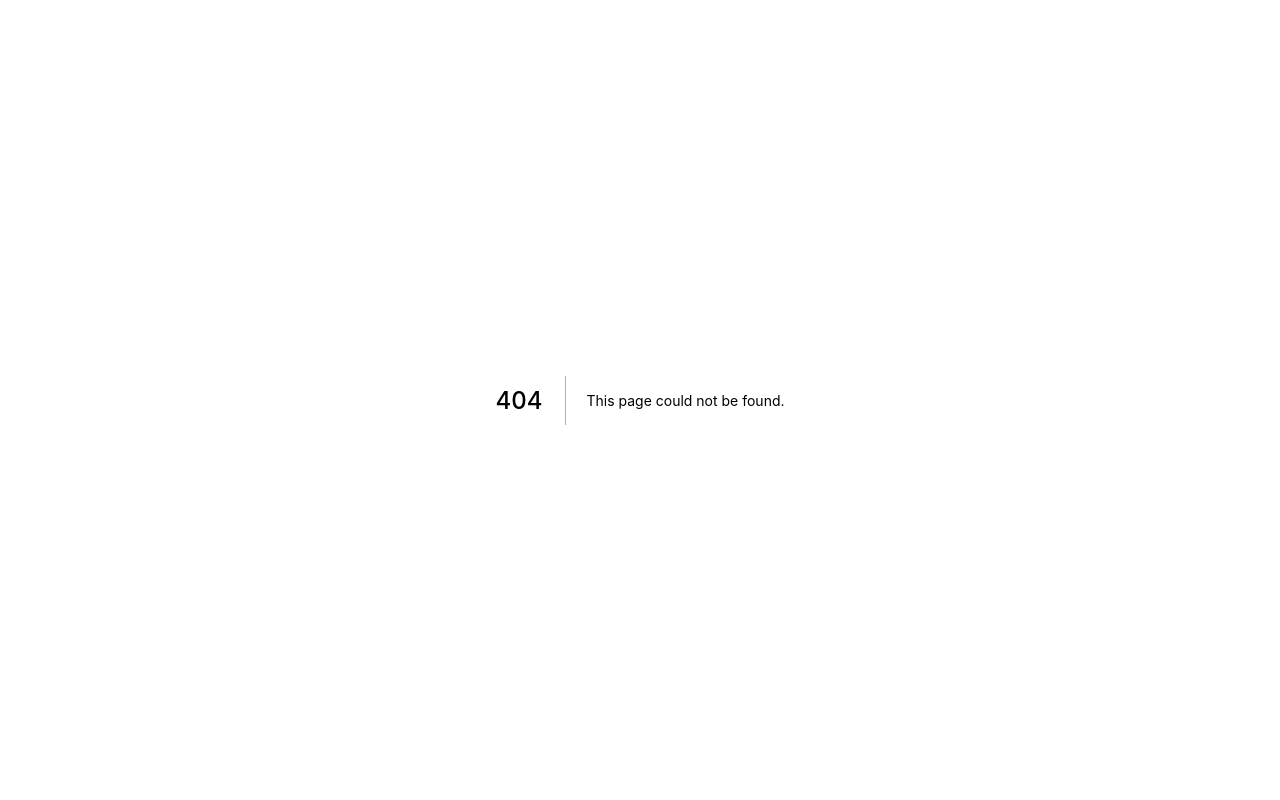
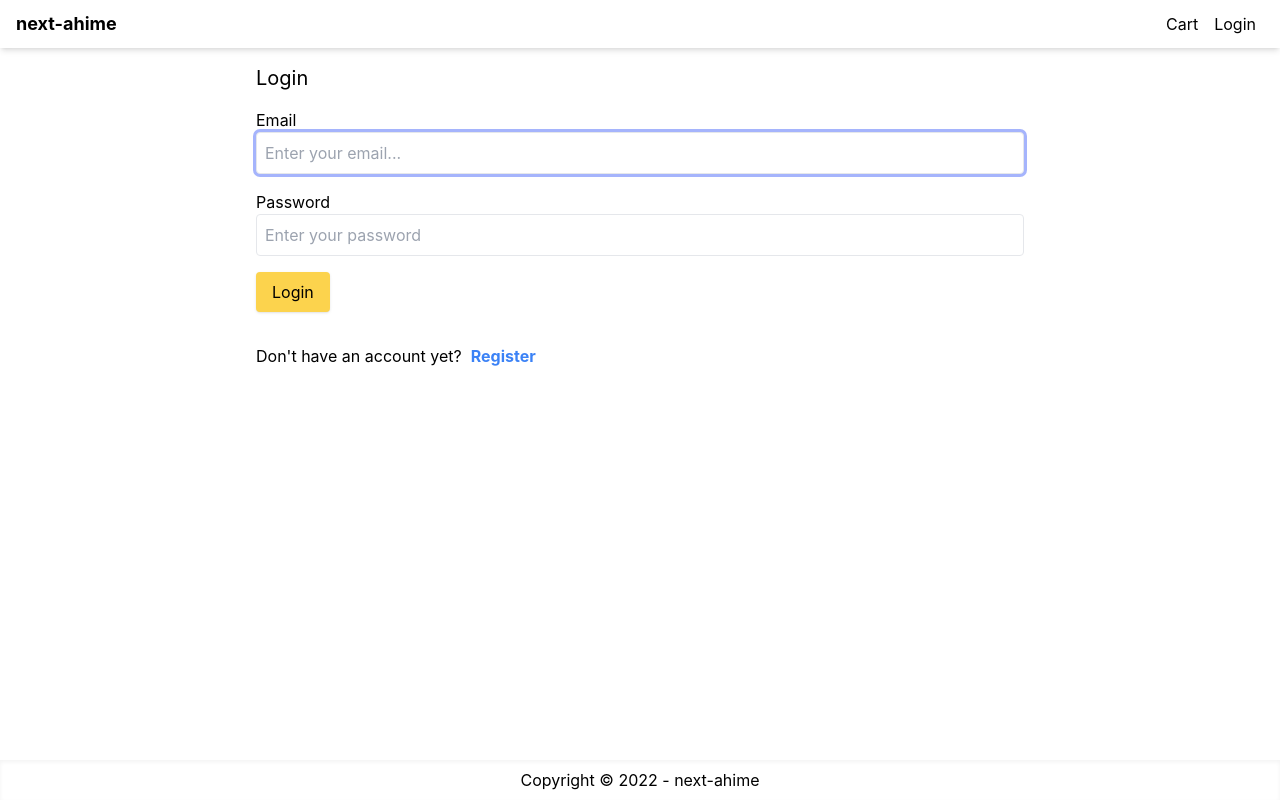
Before and after one commit to YellowFlash2012/next-ahime, a Next.js app: page /login in a window 1280 px wide. Before the commit this address had no page. Built offline with nearby package versions, Linux system fonts and the light colour scheme.

Commit message:
designed and implemented the login component using react-hook-form package for input validation fields but I had to add novalidate to form tag for react-hook-form validation methods to kick in

```diff
--- a/components/Layout.js
+++ b/components/Layout.js
@@ -9,7 +9,7 @@
     const { state, dispatch } = useContext(Store);
     const { cart } = state;
 
-    console.log(cart);
+    // console.log(cart);
 
     useEffect(() => {
         setDate(new Date().getFullYear());
--- a/package.json
+++ b/package.json
@@ -13,7 +13,8 @@
     "js-cookie": "^3.0.1",
     "next": "12.3.1",
     "react": "18.2.0",
-    "react-dom": "18.2.0"
+    "react-dom": "18.2.0",
+    "react-hook-form": "^7.36.1"
   },
   "devDependencies": {
     "@types/react": "^18.0.21",
--- a/pages/cart.js
+++ b/pages/cart.js
@@ -124,7 +124,7 @@
                                 </li>
 
                                 <li>
-                                    <button onClick={()=>router.push('/shipping')} className="primary-button w-full">Checkout</button>
+                                    <button onClick={()=>router.push('login?redirect=/shipping')} className="primary-button w-full">Checkout</button>
                                 </li>
                         </ul>
                     </div>
--- /dev/null
+++ b/pages/login.js
@@ -0,0 +1,89 @@
+import Layout from "../components/Layout";
+import Link from "next/link";
+import { useForm } from "react-hook-form";
+
+const Login = () => {
+    const {
+        register,
+        handleSubmit,
+        formState: { errors },
+    } = useForm();
+
+    const loginHandler = ({ email, password }) => {
+        console.log(email, password);
+    }
+
+    return (
+        <Layout title="login">
+            <form
+                className="mx-auto max-w-screen-md"
+                onSubmit={handleSubmit(loginHandler)}
+            noValidate
+            >
+                <h1 className="mb-4 text-xl">Login</h1>
+
+                <div className="mb-4">
+                    <label htmlFor="email">Email</label>
+                    <input
+                        type="email"
+                        {...register("email", {
+                            required: "Your email address is required!",
+                            pattern: {
+                                value: /^[a-zA-Z0-9_.+-]+@[a-zA-Z0-9-]+\.[a-zA-Z0-9-.]+$/i,
+                                message: "Please enter a valid email address",
+                            },
+                        })}
+                        className="w-full"
+
+                        id="email"
+                        placeholder="Enter your email..."
+                        autoFocus
+                    />
+                    {errors.email && (
+                        <div className="text-red-500">
+                            {errors.email.message}
+                        </div>
+                    )}
+                </div>
+
+                <div className="mb-4">
+                    <label htmlFor="password">Password</label>
+                    <input
+                        type="password"
+                        {...register("password", {
+                            required: "Your password is required",
+                            minLength: {
+                                value: 13,
+                                message:
+                                    "Password should be at least 13 characters",
+                            },
+                        })}
+                        className="w-full"
+
+                        id="password"
+                        placeholder="Enter your password"
+                    />
+                    {errors.password && (
+                        <div className="text-red-500">
+                            {errors.password.message}
+                        </div>
+                    )}
+                </div>
+
+                <div className="mb-4">
+                    <button className="primary-button">Login</button>
+                </div>
+
+                <div className="mb-4">
+                    <p>
+                        Don&apos;t have an account yet?&nbsp;{" "}
+                        <Link href="/register">
+                            <a className="font-bold text-blue-500">Register</a>
+                        </Link>
+                    </p>
+                </div>
+            </form>
+        </Layout>
+    );
+};
+export default Login;
--- a/styles/globals.css
+++ b/styles/globals.css
@@ -27,6 +27,10 @@
   @apply rounded bg-amber-300 py-2 px-4 shadow outline-none mb-4 hover:bg-amber-400 active:bg-amber-700
 }
 
+input, select, textarea {
+  @apply rounded border p-2 outline-none ring-indigo-300 focus:ring
+}
+
 /* @media (prefers-color-scheme: dark) {
   html {
     color-scheme: dark;
```
Also changed, not shown: 1 other file (tests, documents, lock files or other folders).
